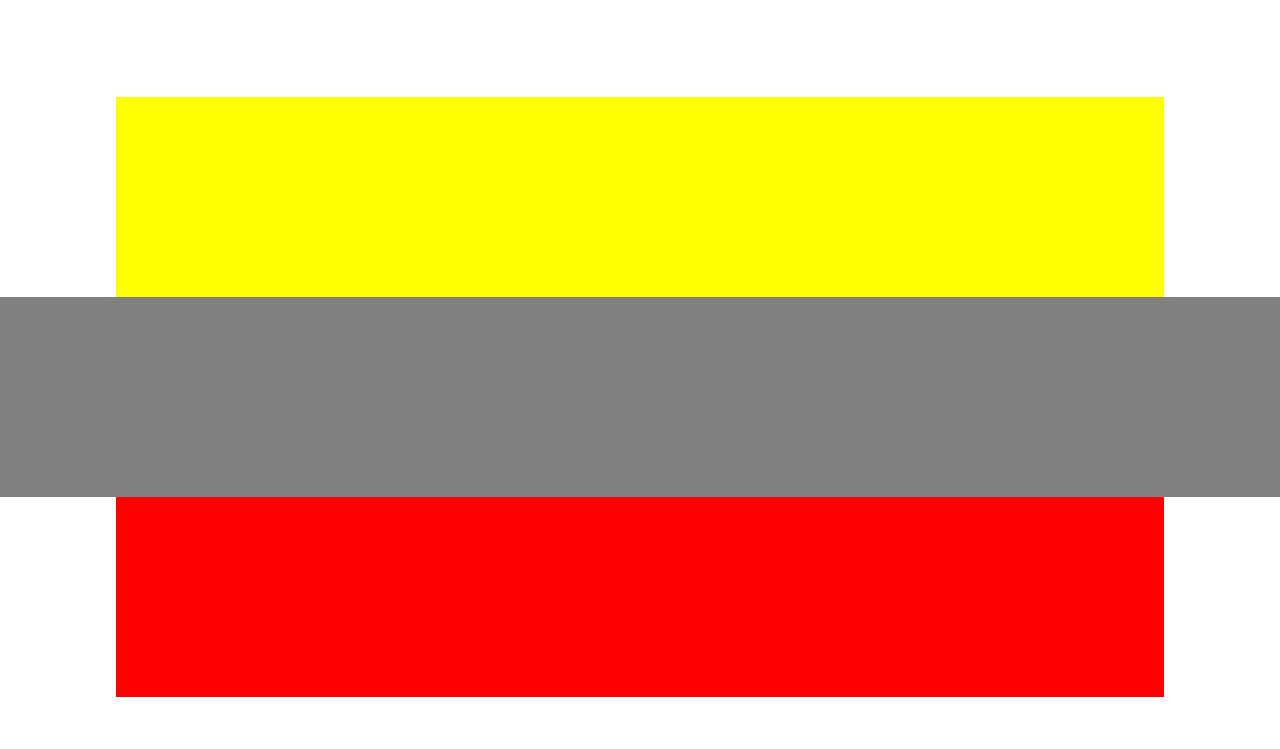
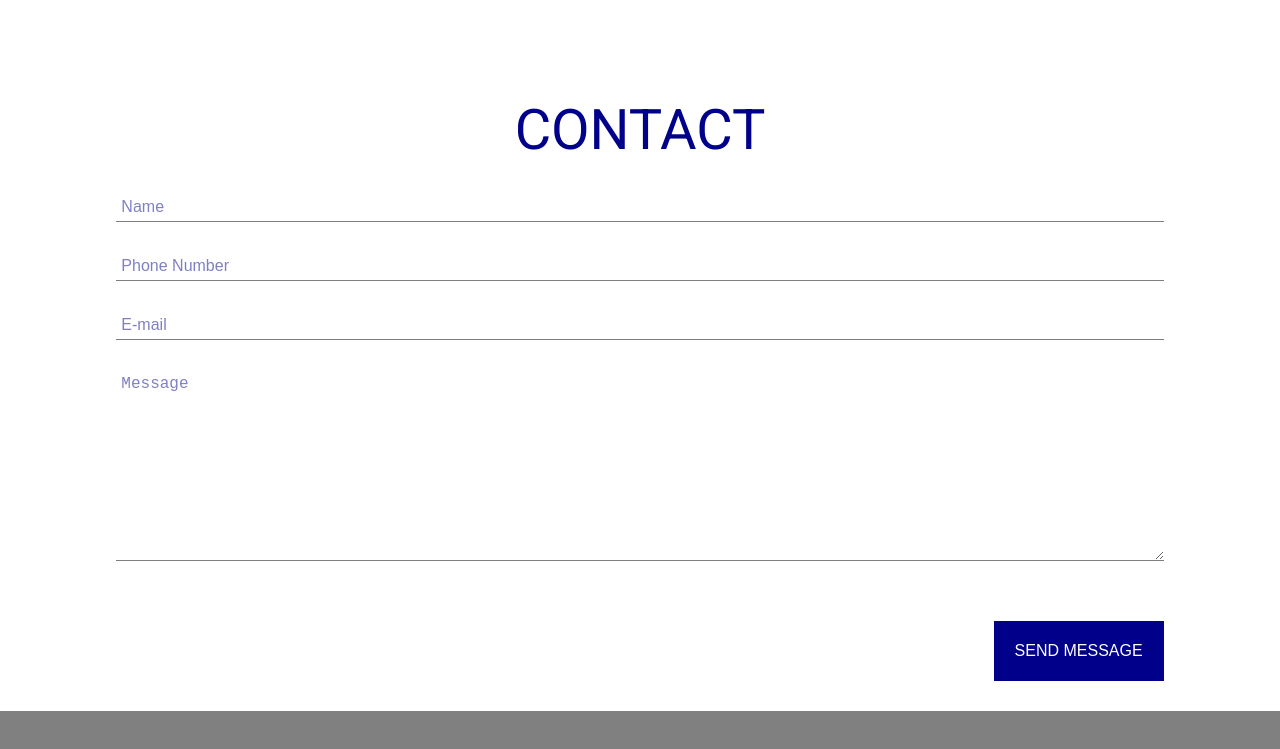
Before and after one commit to pam7461/iwc, a plain HTML site: page index.html in a window 1280 px wide. Shown: the part 2398-3147 px from the top of the page. Before the commit the page ends 3095 px from the top, so only its background shows below. Drawn offline with Linux system fonts and the light colour scheme; a web font is replaced by a local one.

Commit message:
Add files via upload

```diff
--- a/index.html
+++ b/index.html
@@ -85,10 +85,15 @@
       .blog_list p{text-align:left;}
       .blog_list>li>.sub_tit{color:#ccc;}
 
+      /* contact 스타일 */
+      .contact{height:auto;}
+
+      .contact input,.contact textarea{display:block;box-sizing:border-box;width:100%;margin:30px auto;border-bottom:1px solid gray;padding:5px;}
+      .contact input::placeholder,.contact textarea::placeholder{color:rgba(0, 0, 137,0.5);}
+      .contact>.contact_list>li:last-child>input:last-of-type{width:auto;padding:20px;background:darkblue;color:white;border:1px solid darkblue;cursor:pointer;float:right;}
+      .contact>.contact_list>li:last-child>input:last-of-type:hover{background:white;color:darkblue;border:1px solid darkblue; cursor:pointer;}
 
 
-
-      .contact{background:yellow;}
       .map{background:gray;}
       .footer{background:red;}
 
@@ -363,7 +368,22 @@
          </ul>
       </section>
 
-      <section class="cont02 contact"></section>
+      <!-- contact 섹션 -->
+      <section class="cont02 contact clearfix">
+         <h2 class="sec_tit">CONTACT</h2>
+         <ul class="contact_list clearfix">
+            <li>
+               <input type="text" placeholder="Name">
+               <input type="tel" placeholder="Phone Number">
+               <input type="email" placeholder="E-mail">
+            </li>
+            <li class="clearfix">
+               <textarea cols="30" rows="10" placeholder="Message"></textarea>
+               <input type="button" value="SEND MESSAGE">
+            </li>
+         </ul>
+      </section>
+
       <section class="cont01 map"></section>
       <footer class="cont02 footer"></footer>
    </div>
```
Also changed, not shown: index2.html (+9 -5 lines).
